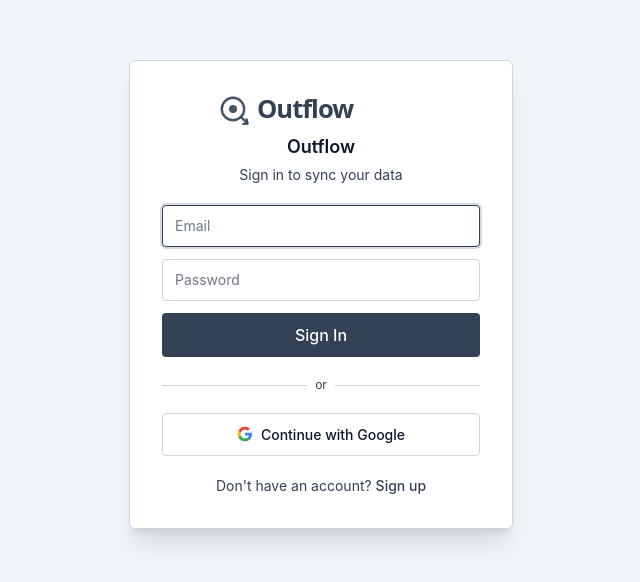
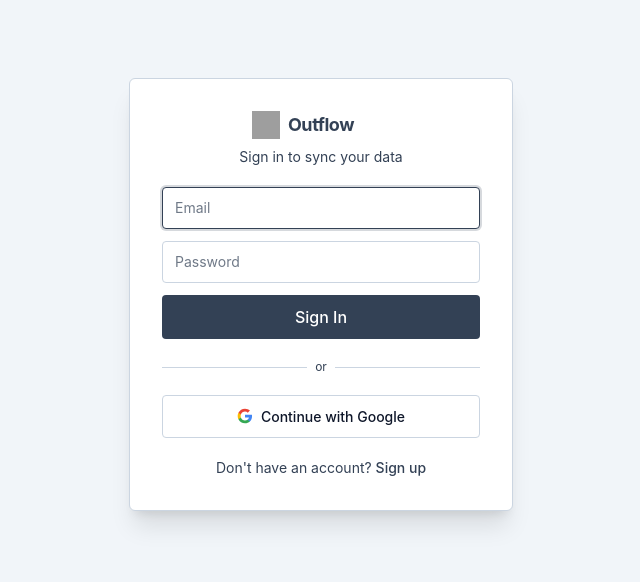
Before and after one commit to dalicode/outflow, a React (Vite) app: page / in a window 1280 px wide. Shown: the part 106-688 px from the top of the page, without its empty margins (319-959 px from the left). Built offline with nearby package versions, Linux system fonts and the light colour scheme; no server answers; grey boxes are pictures that could not be loaded.

Commit message:
Fixes authpage title

```diff
--- a/src/features/auth/AuthPage.tsx
+++ b/src/features/auth/AuthPage.tsx
@@ -1,6 +1,5 @@
 import { useState } from "react";
 import { supabase } from "../../services/supabase";
-import OutflowWordmark from "../../components/ui/OutflowWordmark";
 import "./auth.css";
 
 type AuthMode = "login" | "signup";
@@ -47,9 +46,15 @@
     <div className="min-h-screen bg-theme-background flex items-center justify-center px-4">
       <div className="modal-theme p-8 w-full max-w-sm space-y-5 shadow-xl">
         <div className="text-center">
-          <OutflowWordmark className="h-8 w-auto mx-auto mb-2 text-theme-primary" />
-          <h1 className="text-lg font-semibold text-theme-text">Outflow</h1>
-          <p className="text-sm text-theme-muted mt-1">
+          <div className="flex items-center justify-center mb-2">
+            <div className="relative flex items-center">
+              <img src="/icon.svg" alt="" className="w-7 h-7 shrink-0 absolute right-full mr-2" />
+              <span className="text-lg font-bold text-theme-primary tracking-tight">
+                Outflow
+              </span>
+            </div>
+          </div>
+          <p className="text-sm text-theme-muted">
             {mode === "login"
               ? "Sign in to sync your data"
               : "Create an account"}
```
